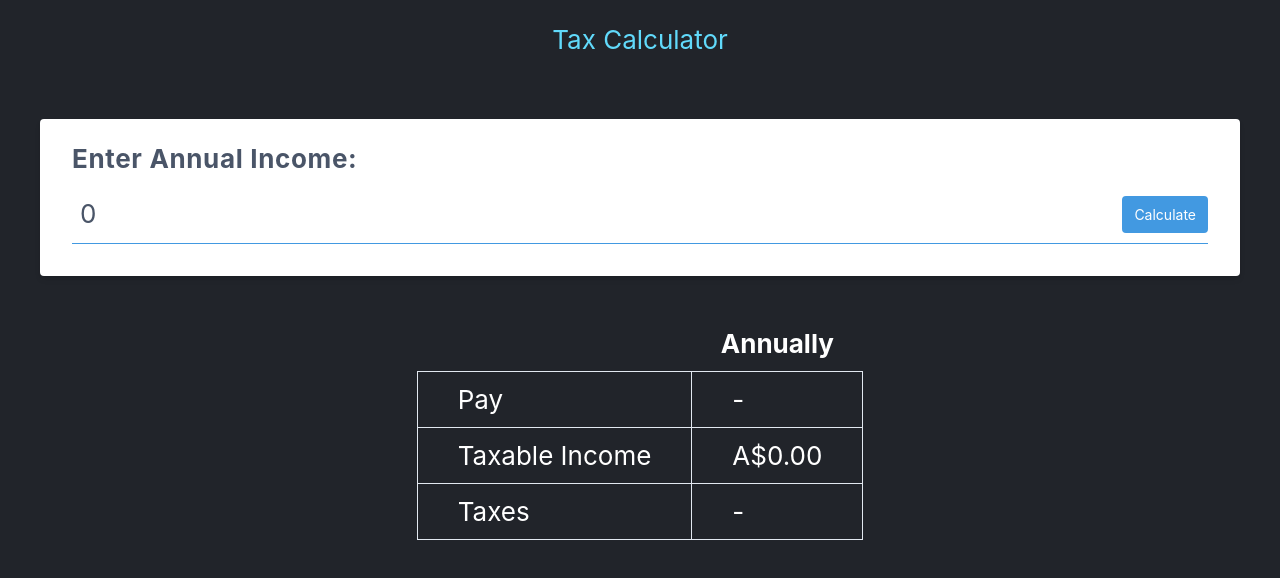
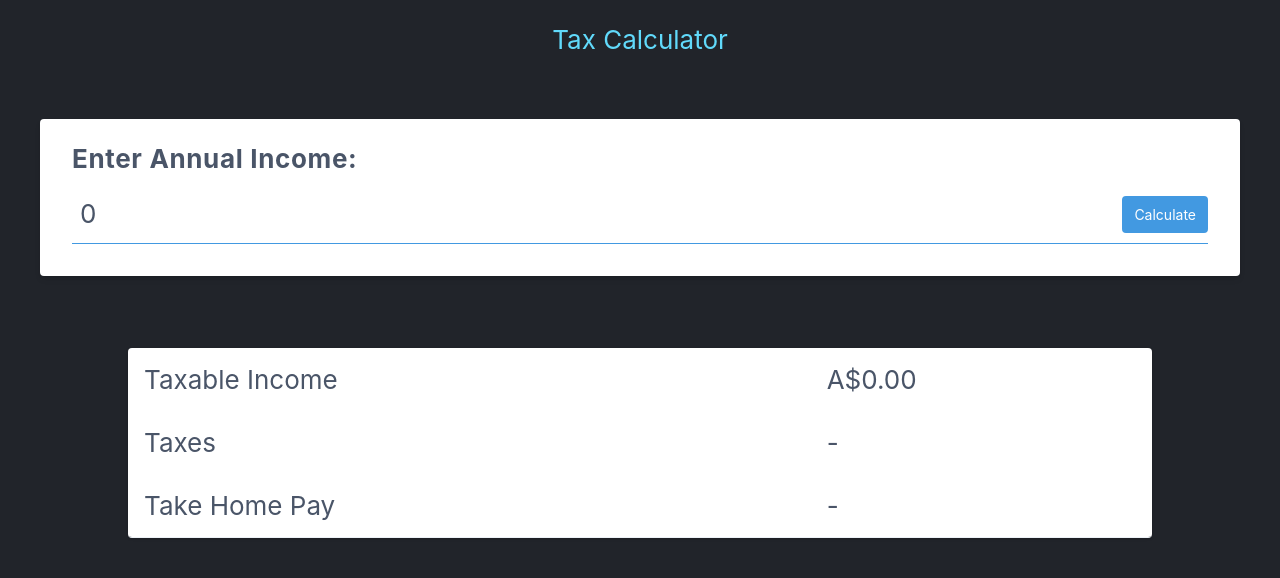
Before and after one commit to NyashaNziramasanga/tax-calculator, a React (Create React App) app: page / in a window 1280 px wide. Shown: the top 578 px of the page. Built offline with nearby package versions, Linux system fonts and the light colour scheme.

Commit message:
Updated tax table

```diff
--- a/public/index.html
+++ b/public/index.html
@@ -6,7 +6,7 @@
     <meta name="viewport" content="width=device-width, initial-scale=1" />
     <meta name="theme-color" content="#000000" />
     <meta name="description" content="Web site to calculate your tax" />
-    <title>Australian Tax Calculator</title>
+    <title>Tax Calculator</title>
   </head>
   <body>
     <noscript>You need to enable JavaScript to run this app.</noscript>
--- a/src/components/IncomeTable/Table.jsx
+++ b/src/components/IncomeTable/Table.jsx
@@ -3,16 +3,14 @@ import { TableRow } from './TableRow';
 
 export const Table = () => {
   return (
-    <table className="table-auto mx-auto">
-      <thead>
-        <tr>
-          <th className="px-4 py-2"></th>
-          <th className="px-4 py-2">Annually</th>
-        </tr>
-      </thead>
-      <tbody>
-        <TableRow />
-      </tbody>
-    </table>
+    <div class='md:px-32 py-8 w-full'>
+      <div class='shadow overflow-hidden rounded border-b border-gray-200'>
+        <table class='min-w-full bg-white'>
+          <tbody class='text-gray-700'>
+            <TableRow />
+          </tbody>
+        </table>
+      </div>
+    </div>
   );
 };
--- a/src/components/IncomeTable/TableRow.jsx
+++ b/src/components/IncomeTable/TableRow.jsx
@@ -12,21 +12,21 @@ export const TableRow = () => {
   return (
     <Fragment>
       <tr>
-        <td className="border px-10 py-2">Pay</td>
-        <td className="border px-10 py-2">
-          <FormatNumbers value={pay} />
-        </td>
-      </tr>
-      <tr>
-        <td className="border px-10 py-2">Taxable Income</td>
-        <td className="border px-10 py-2">
+        <td class='w-2/3 text-left py-3 px-4'>Taxable Income</td>
+        <td class='w-2/3 text-left py-3 px-4'>
           <FormatNumbers value={income} />
         </td>
       </tr>
       <tr>
-        <td className="border px-10 py-2">Taxes</td>
-        <td className="border px-10 py-2">
+        <td class='w-2/3 text-left py-3 px-4'>Taxes</td>
+        <td class='w-2/3 text-left py-3 px-4'>
           <FormatNumbers value={annualTax} />
+        </td>
+      </tr>
+      <tr>
+        <td class='w-2/3 text-left py-3 px-4'>Take Home Pay</td>
+        <td class='w-2/3 text-left py-3 px-4'>
+          <FormatNumbers value={pay} />
         </td>
       </tr>
     </Fragment>
```
